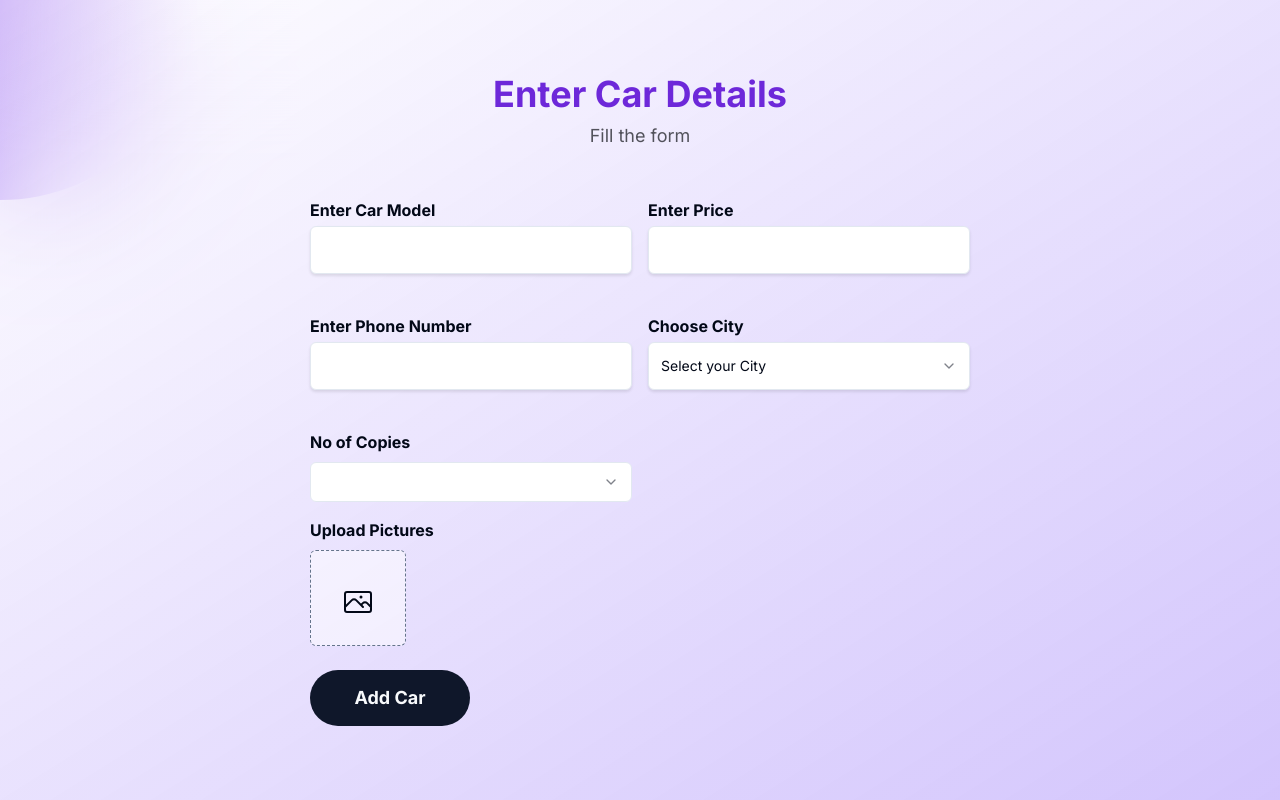
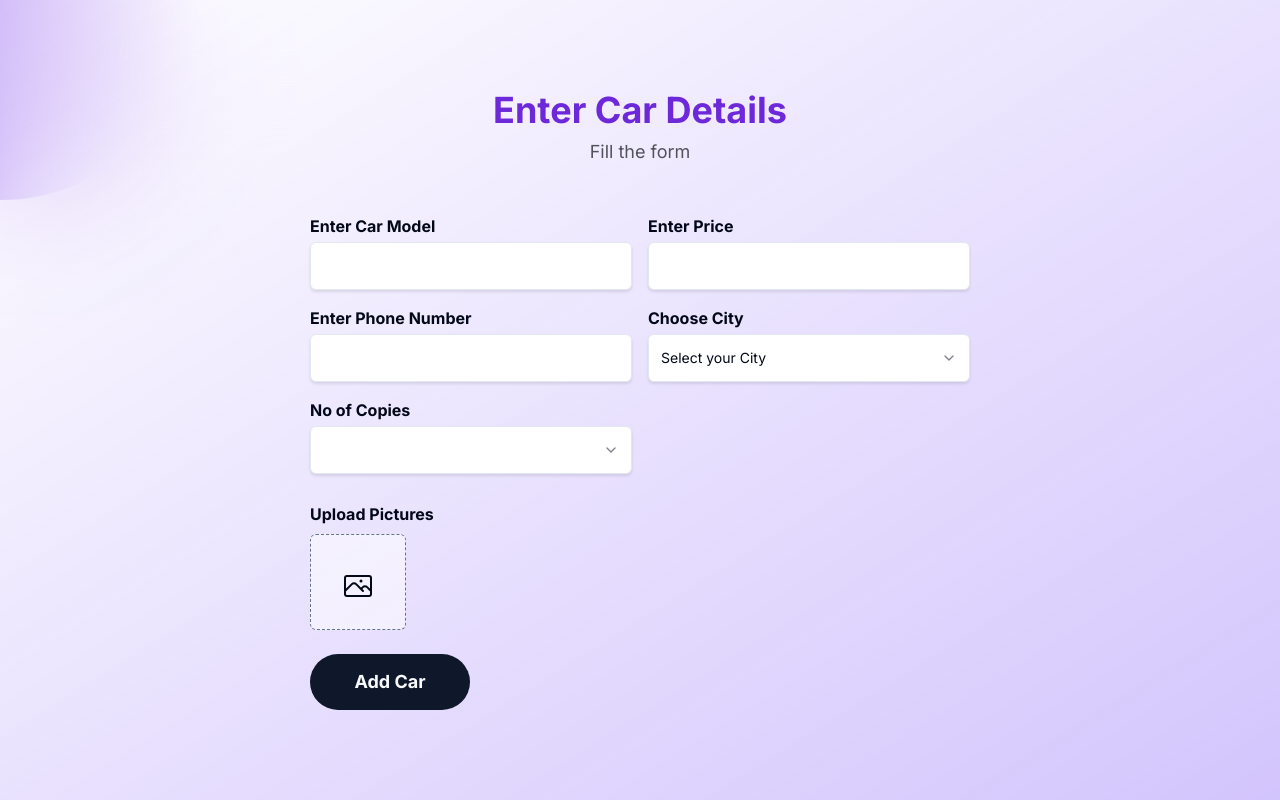
Before and after one commit to mdahmed77/mini-car-app, a Next.js app: page /car-details in a window 1280 px wide. Built offline with nearby package versions, Linux system fonts and the light colour scheme.

Commit message:
My Update

```diff
--- a/app/(private)/car-details/page.jsx
+++ b/app/(private)/car-details/page.jsx
@@ -26,11 +26,13 @@ import {
 } from "@/components/ui/select";
 import Image from "next/image";
 import React, { useState } from "react";
-import { PhotoIcon } from "@heroicons/react/24/outline";
+import { PhotoIcon, XMarkIcon } from "@heroicons/react/24/outline";
 import { Button } from "@/components/ui/button";
 import { useForm } from "react-hook-form";
 import { z } from "zod";
 import { useRouter } from "next/navigation";
+import toast, { Toaster } from 'react-hot-toast';
+
 
 // Define your Zod schema
 const schema = z.object({
@@ -87,6 +89,11 @@ const CarDetails = () => {
     field.onChange(files)
   };
 
+  const removeImage = (index) => {
+    selectedFiles.slice(index, 0)
+    selectedFileUrls.slice(index, 0)
+  }
+
   const handleLimitChange = (e) => {
     setFileLimit(parseInt(e, 10));
   };
@@ -95,14 +102,19 @@ const CarDetails = () => {
     resolver: zodResolver(schema),
   });
 
-  const onSubmit = async(data) => {
+  const onSubmit = async (data) => {
     data.files = selectedFiles
-    console.log(data);
     setSubmitting(true);
     try {
       // Validate form data against the schema
-      const result = await axios.post('/api/vehicle', data);
-      console.log(result)
+      const response = await axios.post('/api/vehicle', data);
+      console.log(response.data)
+      if (response.status === 200) {
+        toast.success("Car Added Successfully")
+      } else {
+        toast.error("Faild to Submit")
+      }
+
       form.reset()
     } catch (error) {
       // If validation fails, log the validation errors
@@ -112,9 +124,10 @@ const CarDetails = () => {
   };
 
   return (
-    <div className="relative flex h-[100dvh] w-full items-center justify-center  bg-white">
+    <div className="relative flex min-h-[100vh] w-full items-center justify-center  bg-white py-5">
+      <Toaster />
       <div className="top-0 left-0 -translate-y-1/2 -translate-x-1/2 absolute h-[400px] w-[400px] bg-gradient-to-r from-violet-600 to-aqua-700 rounded-full z-10"></div>
-      <div className="absolute h-[100dvh] w-full bg-gradient-to-br from-white/30 to-violet-400/50 z-20 backdrop-blur-3xl"></div>
+      <div className="absolute h-full w-full bg-gradient-to-br from-white/30 to-violet-400/50 z-20 backdrop-blur-3xl"></div>
       <div className="relative z-30 max-w-[700px] w-full flex flex-col items-center gap-2 text-center px-5">
         <h1 className="text-4xl font-normal text-slate-900">
           <span className="font-bold text-violet-700">Enter Car Details</span>
@@ -135,7 +148,7 @@ const CarDetails = () => {
                     </FormLabel>
                     <Input
                       id="model"
-                      className="w-full min-h-12 !ring-0 !ring-offset-0 shadow-[0_2px_3px_0_rgba(0,0,0,0.1)] !mt-1 !mb-6"
+                      className="w-full min-h-12 !ring-0 !ring-offset-0 shadow-[0_2px_3px_0_rgba(0,0,0,0.1)] !mt-1 !mb-0"
                       type="text"
                       onChange={field.onChange}
                     />
@@ -154,7 +167,7 @@ const CarDetails = () => {
                     </FormLabel>
                     <Input
                       id="price"
-                      className="w-full min-h-12 !ring-0 !ring-offset-0 shadow-[0_2px_3px_0_rgba(0,0,0,0.1)] !mt-1 !mb-6"
+                      className="w-full min-h-12 !ring-0 !ring-offset-0 shadow-[0_2px_3px_0_rgba(0,0,0,0.1)] !mt-1 !mb-0"
                       type="number"
                       min={1}
                       onChange={field.onChange}
@@ -177,7 +190,7 @@ const CarDetails = () => {
                       id="phone"
                       name="phone"
                       onChange={field.onChange}
-                      className="w-full min-h-12 !ring-0 !ring-offset-0 shadow-[0_2px_3px_0_rgba(0,0,0,0.1)] !mt-1 !mb-6"
+                      className="w-full min-h-12 !ring-0 !ring-offset-0 shadow-[0_2px_3px_0_rgba(0,0,0,0.1)] !mt-1 !mb-0"
                     />
                     <FormMessage />
                   </FormItem>
@@ -201,7 +214,7 @@ const CarDetails = () => {
                       name="city"
                       className="w-full"
                     >
-                      <SelectTrigger className="w-full min-h-12 !ring-0 !ring-offset-0 shadow-[0_2px_3px_0_rgba(0,0,0,0.1)] !mt-1 !mb-6">
+                      <SelectTrigger className="w-full min-h-12 !ring-0 !ring-offset-0 shadow-[0_2px_3px_0_rgba(0,0,0,0.1)] !mt-1 !mb-0">
                         <SelectValue placeholder="Select your City" />
                       </SelectTrigger>
                       <SelectContent>
@@ -223,7 +236,7 @@ const CarDetails = () => {
                 name="no_of_copies"
                 render={({ field }) => (
                   <FormItem>
-                    <FormLabel class="font-bold text-base mb-1 block">
+                    <FormLabel className="font-bold text-base mb-1 block">
                       No of Copies
                     </FormLabel>
                     <Select
@@ -235,7 +248,7 @@ const CarDetails = () => {
                       defaultValue={field}
                     >
                       <FormControl>
-                        <SelectTrigger>
+                        <SelectTrigger className="w-full min-h-12 !ring-0 !ring-offset-0 shadow-[0_2px_3px_0_rgba(0,0,0,0.1)] !mt-1 !mb-0">
                           <SelectValue placeholder="Select no. of copies" />
                         </SelectTrigger>
                       </FormControl>
@@ -255,10 +268,10 @@ const CarDetails = () => {
 
             </div>
             <div className="col-span-12">
-              <Label htmlFor="phone" className="font-bold text-base mb-2 block">
+              <Label htmlFor="phone" className="font-bold text-base mb-2 block mt-3">
                 Upload Pictures
               </Label>
-              <div className="gap-3 inline-flex">
+              <div className="gap-3 flex flex-wrap">
                 <div className="group relative h-24 min-w-24 inline-flex items-center justify-center rounded-md border border-dashed border-slate-500 bg-white/50 transition-colors duration-200 ease-out hover:bg-violet-700/10 hover:border-violet-800 ">
                   <FormField
                     name="files"
@@ -279,9 +292,11 @@ const CarDetails = () => {
                     )}
                   />
                 </div>
-                {selectedFileUrls.map((file) => (
-                  <>
-                    <AspectRatio ratio={16 / 9}>
+                {selectedFileUrls.map((file, index) => (
+                  <div key={index} className="relative inline-flex">
+                    <span key={index} onClick={() => removeImage(index)} className="h-5 w-5 inline-flex items-center justify-center bg-red-700 rounded-full absolute right-0 top-0 translate-x-1/2 -translate-y-1/2">
+                      <XMarkIcon className="text-white h-3 w-3" />
+                    </span>
                     <Image
                       src={file}
                       alt="Image"
@@ -289,8 +304,7 @@ const CarDetails = () => {
                       width={100}
                       height={100}
                     />
-                    </AspectRatio>
-                  </>
+                  </div>
                 ))}
               </div>
             </div>
--- a/app/login/page.jsx
+++ b/app/login/page.jsx
@@ -72,7 +72,7 @@ const login = () => {
   };
 
   return (
-    <div className="relative flex h-[100dvh] w-full items-center justify-center  bg-white">
+    <div className="relative flex h-[100dvh] w-full items-center justify-center bg-white">
       <Toaster />
       <div className="top-0 left-0 -translate-y-1/2 -translate-x-1/2 absolute h-[400px] w-[400px] bg-gradient-to-r from-violet-600 to-aqua-700 rounded-full z-10"></div>
       <div className="absolute h-[100dvh] w-full bg-gradient-to-br from-white/30 to-violet-400/50 z-20 backdrop-blur-3xl"></div>
```
Lines whose indentation alone changed are shown as unchanged.
